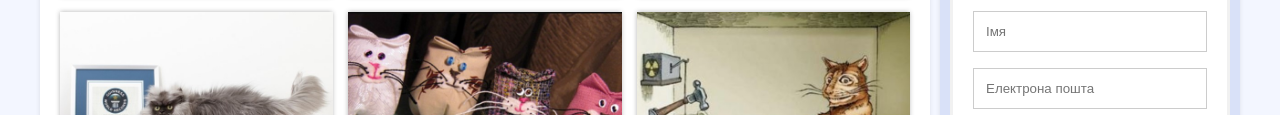
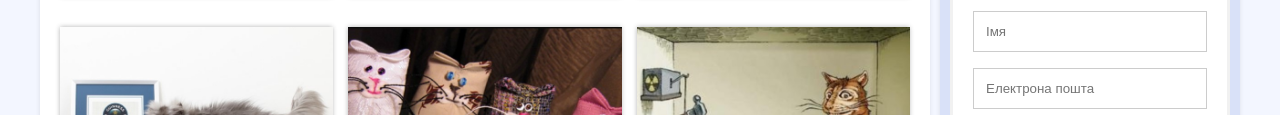
Before and after one commit to bohdan-koldun/Academy-18-HTML-CSS.-Alik-Rakhmonov, a plain HTML site: page index.html in a window 1280 px wide. Shown: the part 685-800 px from the top of the page. Drawn offline with Linux system fonts and the light colour scheme.

Commit message:
Change row gap

```diff
--- a/css/content.css
+++ b/css/content.css
@@ -14,7 +14,8 @@ hr {
 .articles-list {
   display: grid;
   grid-template-columns: repeat(auto-fill, minmax(260px, 1fr));
-  grid-gap: 15px;
+  grid-column-gap: 15px;
+  grid-row-gap: 30px;
   justify-content: space-between;
 }
 
```
